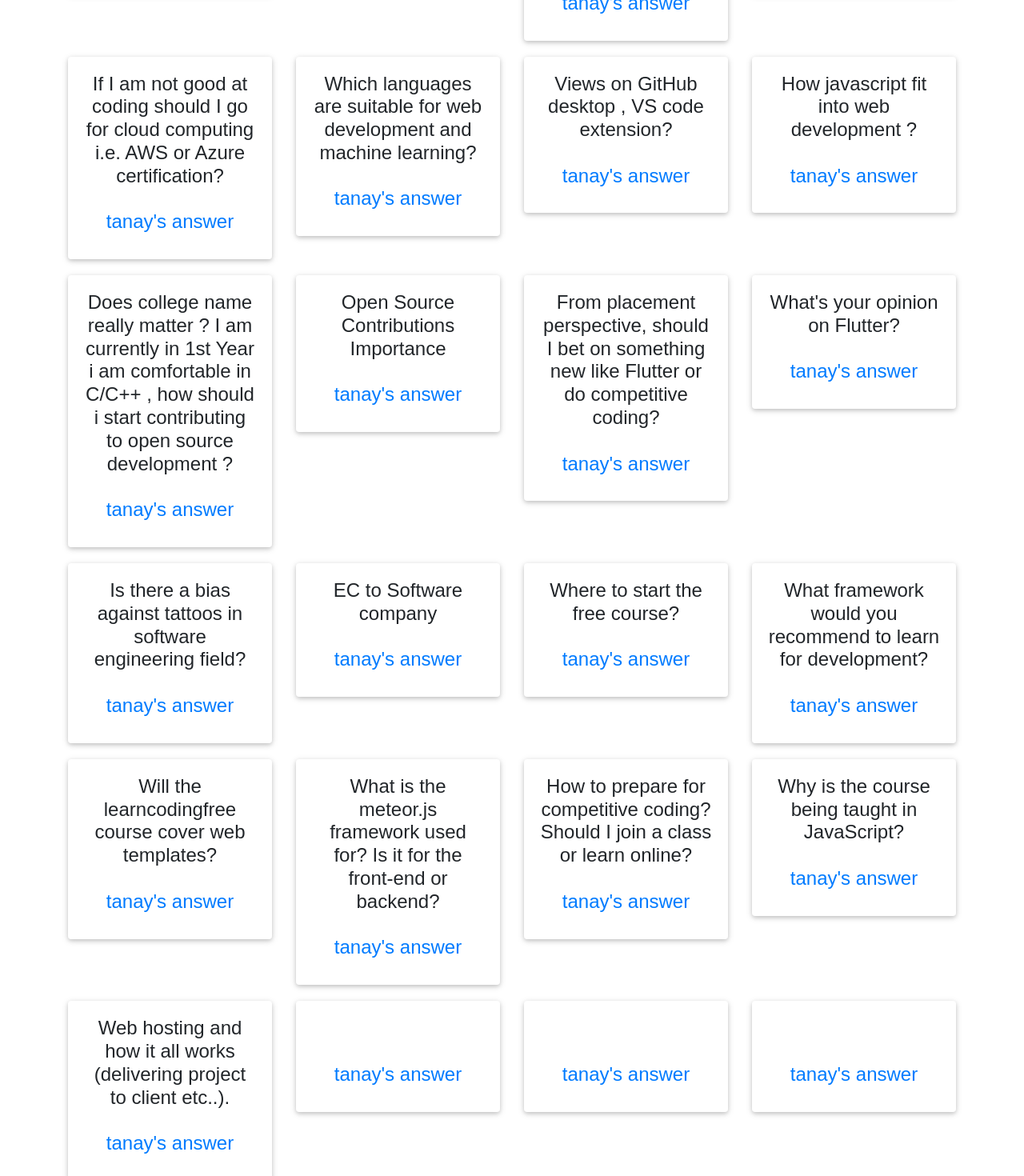
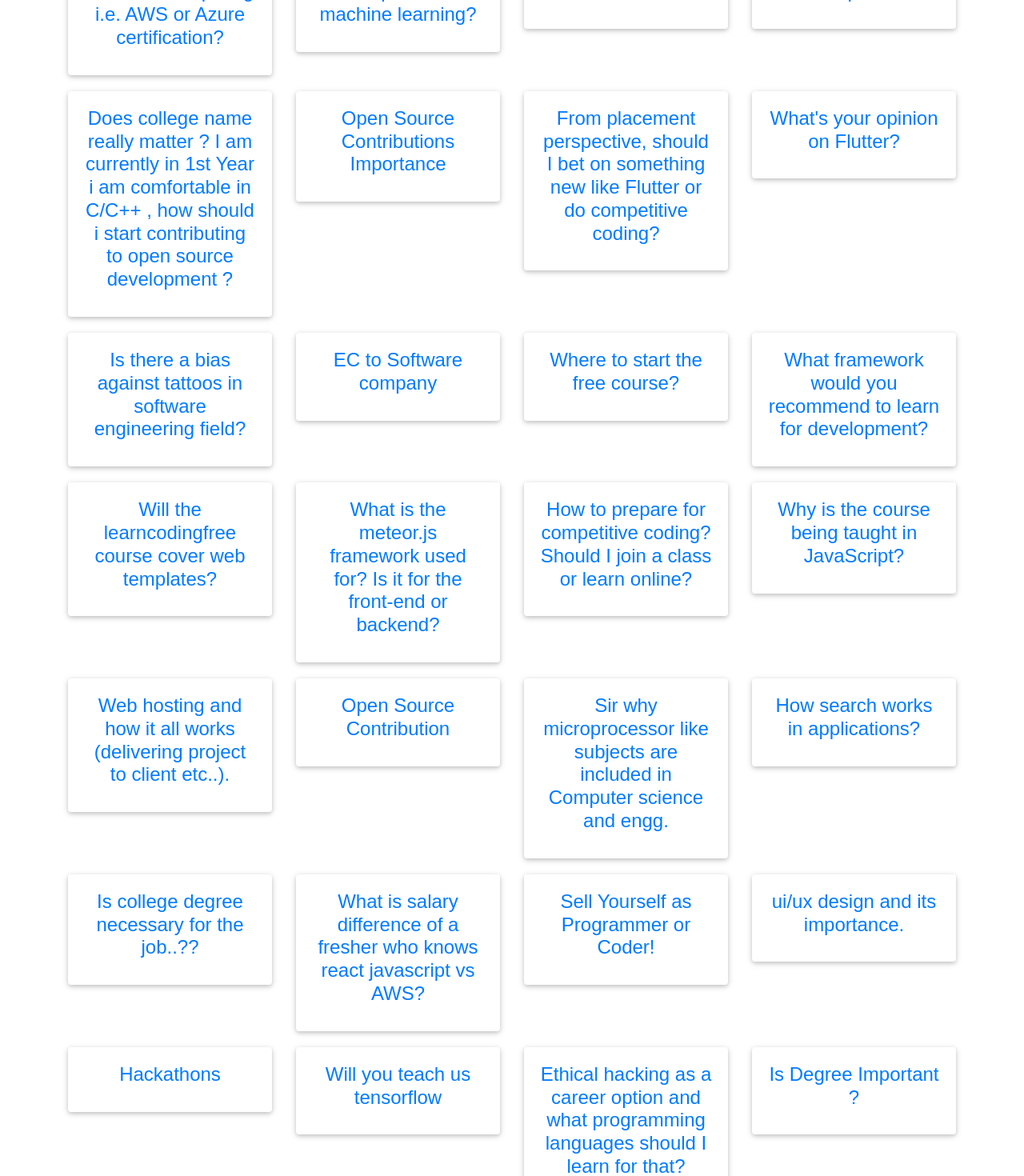
Before and after one commit to cmcodes1/tanaypratap-search-engine, a React (Create React App) app: page / in a window 1280 px wide. Shown: the part 1280-2750 px from the top of the page at 80% size. Built offline with nearby package versions, Linux system fonts and the light colour scheme.

Commit message:
card content updated

```diff
--- a/src/App.js
+++ b/src/App.js
@@ -18,8 +18,7 @@ class App extends React.Component {
         <Card>
           <CardBody>
             <CardTitle title={content.question}>
-              {content.question} <br/><br/>
-              <a href={content.link} target="_blank">tanay's answer</a>
+              <a href={content.link} target="_blank">{content.question}</a>
             </CardTitle>
           </CardBody>
         </Card>
--- a/src/Content.json
+++ b/src/Content.json
@@ -116,92 +116,92 @@
         "link": "https://github.com/tanaypratap/ama/issues/57"
     },
     {
-        "question": "",
-        "link": ""
+        "question": "Open Source Contribution",
+        "link": "https://github.com/tanaypratap/ama/issues/61"
     },
     {
-        "question": "",
-        "link": ""
+        "question": "Sir why microprocessor like subjects are included in Computer science and engg.",
+        "link": "https://github.com/tanaypratap/ama/issues/63"
     },
     {
-        "question": "",
-        "link": ""
+        "question": "How search works in applications?",
+        "link": "https://github.com/tanaypratap/ama/issues/65"
     },
     {
-        "question": "",
-        "link": ""
+        "question": "Is college degree necessary for the job..??",
+        "link": "https://github.com/tanaypratap/ama/issues/66"
     },
     {
-        "question": "",
-        "link": ""
+        "question": "What is salary difference of a fresher who knows react javascript vs AWS?",
+        "link": "https://github.com/tanaypratap/ama/issues/69"
     },
     {
-        "question": "",
-        "link": ""
+        "question": "Sell Yourself as Programmer or Coder!",
+        "link": "https://github.com/tanaypratap/ama/issues/72"
     },
     {
-        "question": "",
-        "link": ""
+        "question": "ui/ux design and its importance.",
+        "link": "https://github.com/tanaypratap/ama/issues/75"
     },
     {
-        "question": "",
-        "link": ""
+        "question": "Hackathons",
+        "link": "https://github.com/tanaypratap/ama/issues/76"
     },
     {
-        "question": "",
-        "link": ""
+        "question": "Will you teach us tensorflow",
+        "link": "https://github.com/tanaypratap/ama/issues/77"
     },
     {
-        "question": "",
-        "link": ""
+        "question": "Ethical hacking as a career option and what programming languages should I learn for that?",
+        "link": "https://github.com/tanaypratap/ama/issues/79"
     },
     {
-        "question": "",
-        "link": ""
+        "question": "Is Degree Important ?",
+        "link": "https://github.com/tanaypratap/ama/issues/84"
     },
     {
-        "question": "",
-        "link": ""
+        "question": "Can I define the state in React inside constructor?",
+        "link": "https://github.com/tanaypratap/ama/issues/89"
     },
     {
-        "question": "",
-        "link": ""
+        "question": "Apart skills what is needed in a kickass resume?",
+        "link": "https://github.com/tanaypratap/ama/issues/90"
     },
     {
-        "question": "",
-        "link": ""
+        "question": "Do big companies like Google track our personal data?",
+        "link": "https://github.com/tanaypratap/ama/issues/91"
     },
     {
-        "question": "",
-        "link": ""
+        "question": "@keyframes CSS rule not working in Google Chrome 75.0.3770.80",
+        "link": "https://github.com/tanaypratap/ama/issues/94"
     },
     {
-        "question": "",
-        "link": ""
+        "question": "Difference between UI dev and SDE in terms of interview process and daily work",
+        "link": "https://github.com/tanaypratap/ama/issues/97"
     },
     {
-        "question": "",
-        "link": ""
+        "question": "It's about GitHub!",
+        "link": "https://github.com/tanaypratap/ama/issues/98"
     },
     {
-        "question": "",
-        "link": ""
+        "question": "How to get free hosting[ no sub domains attached ] ,ssl service please ?",
+        "link": "https://github.com/tanaypratap/ama/issues/100"
     },
     {
-        "question": "",
-        "link": ""
+        "question": "Vanilla Javascript youTube Course",
+        "link": "https://github.com/tanaypratap/ama/issues/102"
     },
     {
-        "question": "",
-        "link": ""
+        "question": "How to improve our typing speed",
+        "link": "https://github.com/tanaypratap/ama/issues/106"
     },
     {
-        "question": "",
-        "link": ""
+        "question": "SEO- What is it? Is it useful? Is it trending? Should we learn it?",
+        "link": "https://github.com/tanaypratap/ama/issues/108"
     },
     {
-        "question": "",
-        "link": ""
+        "question": "Is MKCL's worth learning ?",
+        "link": "https://github.com/tanaypratap/ama/issues/114"
     },
     {
         "question": "",
```
